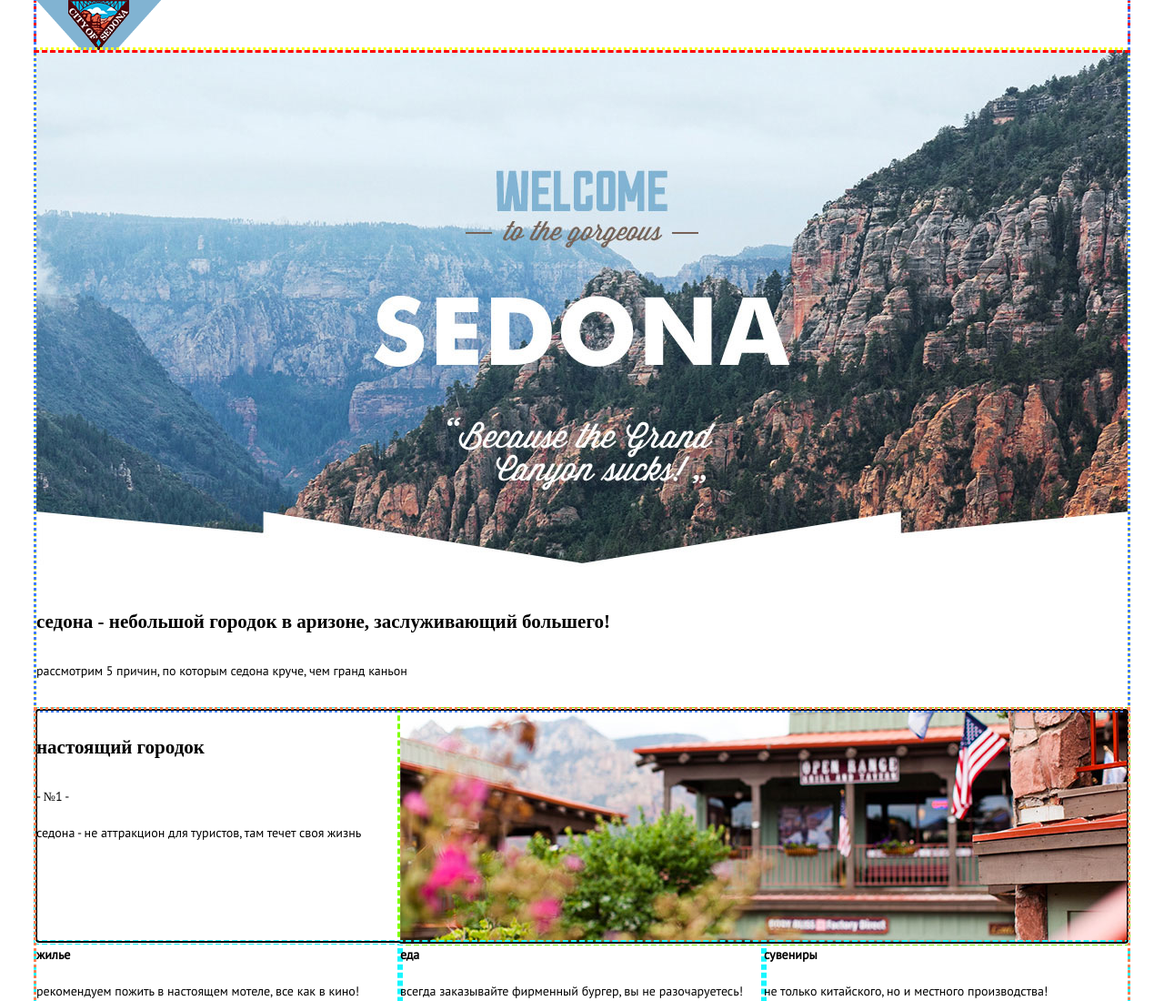
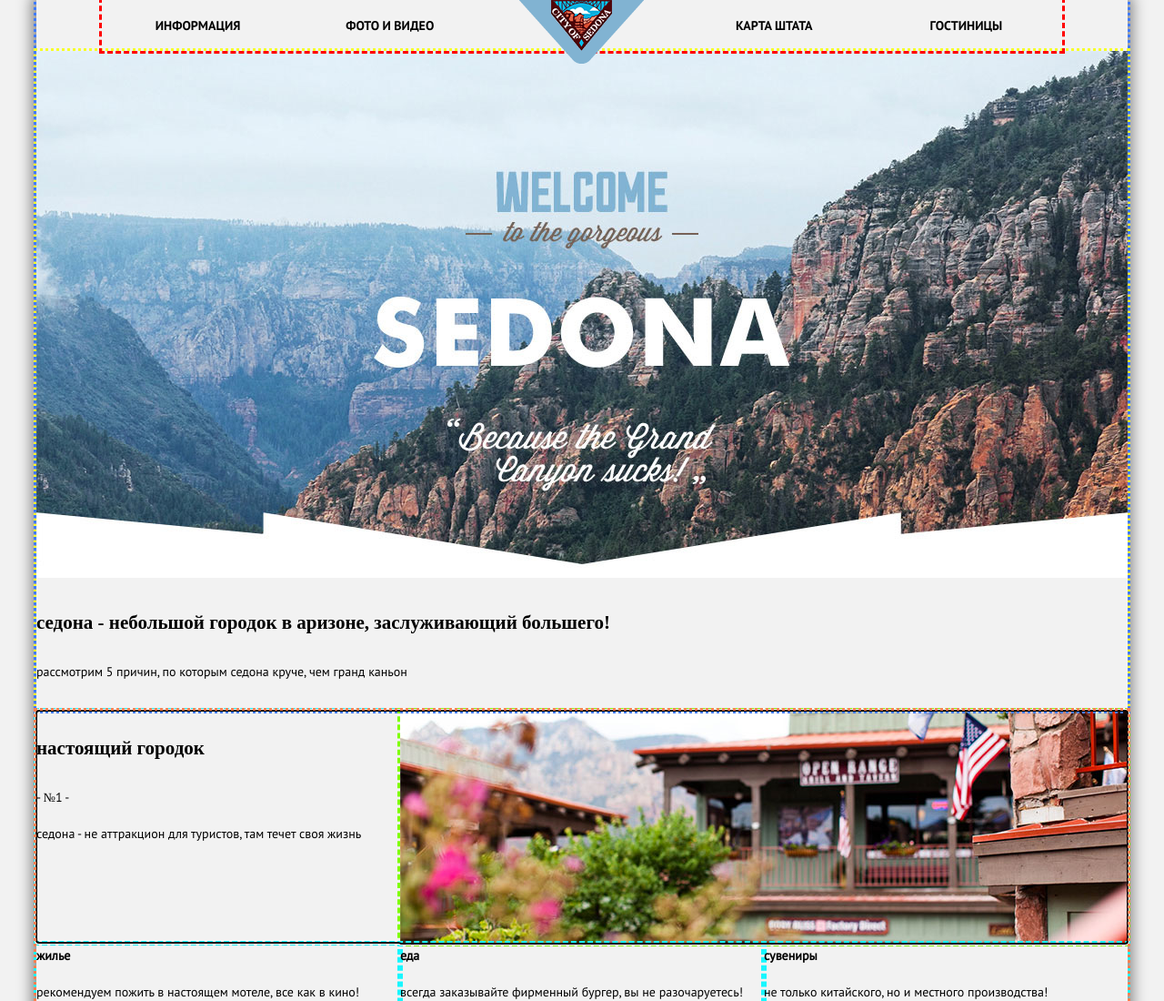
Before and after one commit to nikpushkarski/sedona, a plain HTML site: page index.html in a window 1280 px wide. Shown: the top 1100 px of the page at 91% size. Drawn offline with Linux system fonts and the light colour scheme.

Commit message:
HEADER is ready

```diff
--- a/css/style.css
+++ b/css/style.css
@@ -49,6 +49,11 @@
 
 /*COMMON STYLES*/
 
+html {
+    background-color: #f2f2f2;
+}
+
+
 body {
     font-size: 14px;
     line-height: 26px;
@@ -56,6 +61,7 @@ body {
     font-family: "pt_sansregular";
     width: 1200px;
     margin: 0 auto;
+    box-shadow: 0 0 15px 5px grey;
 }
 
 h4 {
@@ -68,13 +74,65 @@ h4 {
 
 
 .main_navigation {
-    height: 55px;
     outline: dashed red;
+    position: relative;
+    width: 88%;
+    margin: 0 auto;
 }
 
-.main_navigation_list li {
+.main_navigation_logo {
+    position: absolute;
+    width: 138px;
+    height: 70px;
+
+    left: 50%;
+    margin-left: -69px;
+}
+
+.main_navigation_list {
+    margin: 0;
+    padding: 0;
+}
+
+.main_navigation_list>li {
     display: inline-block;
+    line-height: 26px;
+    padding: 15px 0;
+    width: 20%;
+    text-align: center;
+    vertical-align: middle;
+    font-family: "pt_sansbold";
 }
+
+.main_navigation_list a {
+    text-decoration: none;
+    text-transform: uppercase;
+    color: #000000;
+}
+
+.main_navigation_list a:hover {
+    color: #81b3d2;
+}
+
+.main_navigation_list a:active {
+    opacity: 0.3;
+}
+
+
+
+
+
+.main_navigation_list>li:nth-child(1),
+.main_navigation_list>li:nth-child(2) {
+    float: left;
+}
+
+.main_navigation_list>li:nth-child(3),
+.main_navigation_list>li:nth-child(4){
+    float: right;
+}
+
+
 
 .clearfix:after {
     content: "";
--- a/index.html
+++ b/index.html
@@ -9,13 +9,15 @@
     <body>
 
     <header class="main_header">
-        <nav class="main_navigation">
-            <img class="main_navigation_logo" src="img/logo.png" alt="логотип Седона" >
+        <nav class="main_navigation clearfix">
+            <a  class="main_navigation_logo" href="index.html">
+                <img src="img/logo.png" alt="логотип Седона" width="138" height="70" >
+            </a>
             <ul class="main_navigation_list">
-                <li><a href="nogo#">информация</a></li>
-                <li><a href="nogo#">фото и видео</a></li>
-                <li><a href="nogo#">карта штата</a></li>
-                <li><a href="nogo#">гостиницы</a></li>
+                <li><a href="#nogo">информация</a></li>
+                <li><a href="#nogo">фото и видео</a></li>
+                <li><a href="#nogo">гостиницы</a></li>
+                <li><a href="#nogo">карта штата</a></li>
             </ul>
         </nav>
         <section class="intro_block">
@@ -114,7 +116,7 @@
 
                 </form>
                 <div class="find_hotel_btn">
-                    <a href="nogo#">НАЙТИ</a>
+                    <a href="#nogo">НАЙТИ</a>
                 </div>
             </div>
         </section>
```
Also changed, not shown: inner.html (+16 -16 lines).
